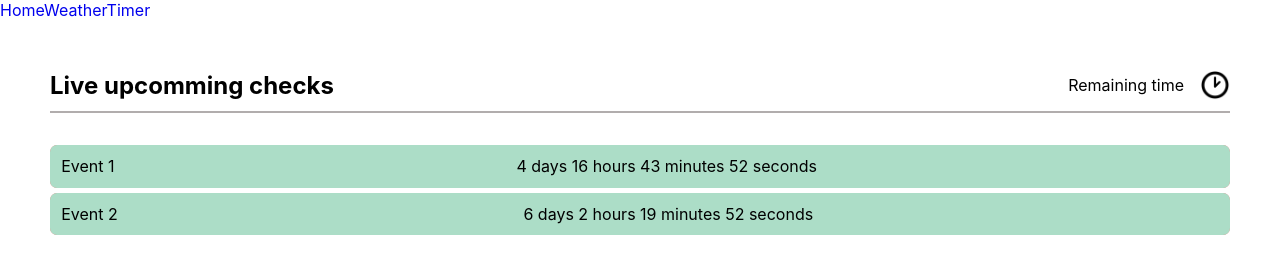
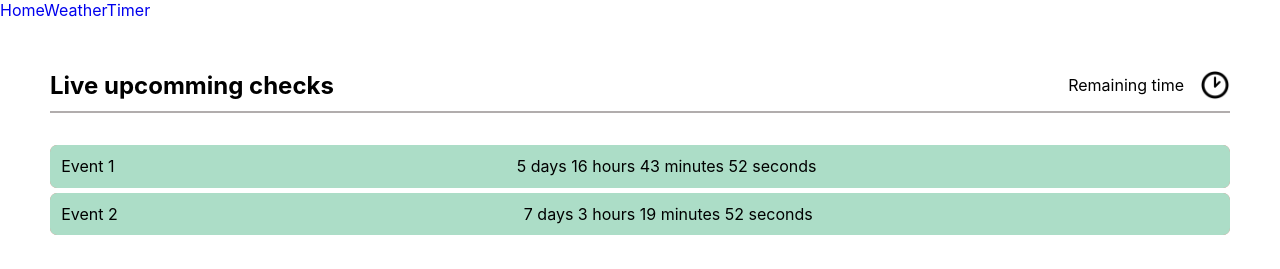
Before and after one commit to Masianuy/Weather, a React (Create React App) app: page /timer in a window 1280 px wide. Shown: the top 269 px of the page. Built offline with nearby package versions, Linux system fonts and the light colour scheme.

Commit message:
edit message in toastify

```diff
--- a/src/components/Timer/Item.js
+++ b/src/components/Timer/Item.js
@@ -17,17 +17,19 @@ function Item ({ el }) {
     const secs = `${date.seconds()} seconds`;
     return `${months} ${days} ${hours} ${mins} ${secs}`;
   };
-  const alermUser = pr =>
-    toast(`🦄 Wow so ${pr}!`, {
+
+  const alermUser = message =>
+    toast(`${message}`, {
       position: 'top-right',
       autoClose: false,
       hideProgressBar: true,
       closeOnClick: true,
       pauseOnHover: false,
       progress: undefined,
-      theme: 'dark',
+      theme: 'light',
       transition: Slide,
     });
+
   const timeFromAlertToEvent = moment(
     moment(el.dayOfEvent).subtract(el.timeOfAlert, 'hours')
   ).valueOf();
@@ -53,13 +55,11 @@ function Item ({ el }) {
   }, []);
 
   useEffect(() => {
-    if (currentTime.valueOf() >= timeFromAlertToEvent.valueOf()) {
-      alermUser('time');
-      console.log('1', timeFromAlertToEvent);
-      // console.log('2', leftTime);
+    if (leftTime < 0) {
+      alermUser(`The ${el.title} has already passed`);
     }
-    if (leftTime < 0) {
-      alermUser('error');
+    if (currentTime.valueOf() >= timeFromAlertToEvent.valueOf() && leftTime > 0) {
+      alermUser(`🦄 Wow, soon ${el.title}`);
     }
   }, []);
 
@@ -72,7 +72,7 @@ function Item ({ el }) {
           ? timerCalculation(leftTime)
           : 'The event has already passed!'}
       </p>
-      <ToastContainer closeOnClick stacked transition={Slide} />
+      <ToastContainer closeOnClick transition={Slide} />
     </li>
   );
 }
--- a/src/store/slices/eventsSlice.js
+++ b/src/store/slices/eventsSlice.js
@@ -8,13 +8,13 @@ const eventsSlice = createSlice({
     events: [
       {
         title: 'Event 1',
-        dayOfEvent: '2024-07-14T12:03:00',
+        dayOfEvent: '2024-07-15T12:03:00',
         timeOfAlert: '13',
       },
       {
         title: 'Event 2',
-        dayOfEvent: '2024-07-15T21:39:00',
-        timeOfAlert: '25',
+        dayOfEvent: '2024-07-16T22:39:00',
+        timeOfAlert: '20',
       },
     ],
     isFetching: false,
```
